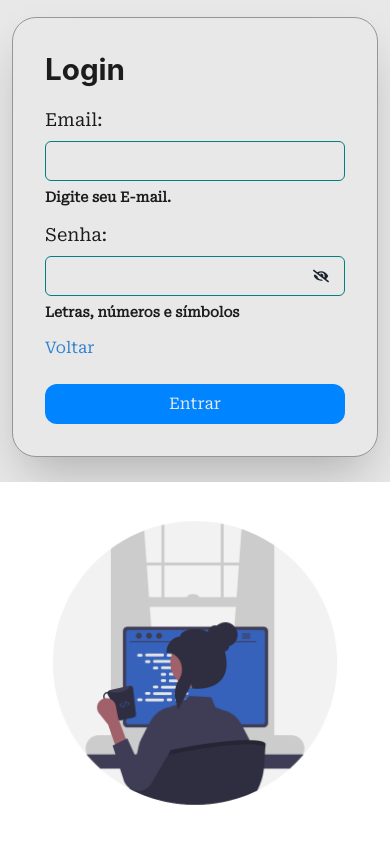
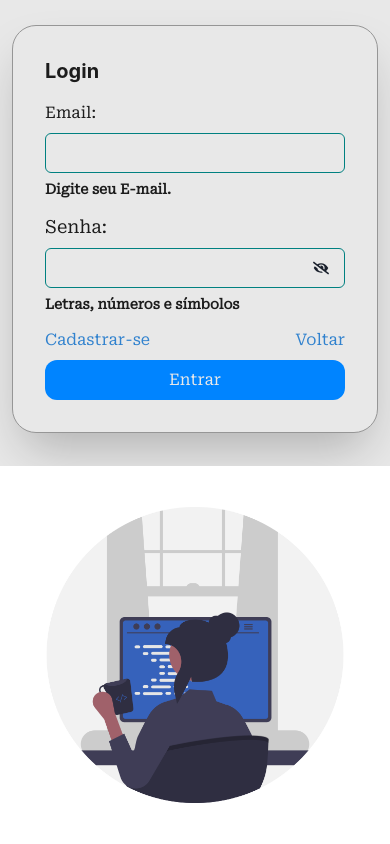
Before and after one commit to kevinaryeldev/whats-next, a React (Vite) app: page /login in a window 390 px wide. Built offline with nearby package versions, Linux system fonts and the light colour scheme; no server answers; a web font is replaced by a local one.

Commit message:
style(Login):  Added more responsivity

```diff
--- a/src/pages/Login/index.tsx
+++ b/src/pages/Login/index.tsx
@@ -21,7 +21,6 @@ import { Link, useNavigate } from 'react-router-dom'
 import { DataLogin } from '../../utils/interface'
 import { useAppDispatch, useAppSelector } from '../../app/hooks'
 import { login } from '../../app/features/admin/adminSlice'
-import img from './../../assets/img/Img.png'
 import LoginRegister from '../../components/LoginRegister'
 
 const Login = () => {
@@ -40,8 +39,9 @@ const Login = () => {
   const [viewPassword, setViewPassword] = useState(false)
   const handleShowPassword = () => setViewPassword((prev) => !prev)
   const submitLogin = async (data: DataLogin) => {
-    await dispatch(login(data))
-    selector.status.login === 'sucess' && navigate('/home')
+    await dispatch(login(data)).then(() => {
+      selector.status.login === 'sucess' && navigate('/home')
+    })
   }
   return (
     <LoginRegister>
@@ -58,11 +58,11 @@ const Login = () => {
         boxShadow={'2xl'}
         onSubmit={handleSubmit(submitLogin)}
       >
-        <Heading fontSize={'3xl'} color={'gray.100'}>
+        <Heading fontSize={['xl', '2xl', '3xl']} color={'gray.100'}>
           Login
         </Heading>
         <FormControl id="email" isInvalid={errors.email}>
-          <FormLabel fontSize={'lg'} color={'gray.100'}>
+          <FormLabel fontSize={['md', 'lg']} color={'gray.100'}>
             Email:
           </FormLabel>
           <Input
@@ -72,7 +72,11 @@ const Login = () => {
             {...register('email')}
           />
           {!errors.email ? (
-            <FormHelperText color={'gray.100'} fontWeight={'semibold'}>
+            <FormHelperText
+              color={'gray.100'}
+              fontWeight={'semibold'}
+              fontSize={'sm'}
+            >
               Digite seu E-mail.
             </FormHelperText>
           ) : (
@@ -113,13 +117,14 @@ const Login = () => {
             </FormErrorMessage>
           )}
         </FormControl>
-        <Stack spacing={6}>
+        <Stack spacing={[2, 4, 6]}>
           <Stack
-            direction={{ base: 'column', sm: 'row' }}
+            direction={'row'}
             align={'start'}
             justify={'space-between'}
             color="blue.500"
           >
+            <Link to={'/register'}>Cadastrar-se</Link>
             <Link to={'/'}>Voltar</Link>
           </Stack>
           <ButtonNew type="submit" padding="2" w={'full'}>
```
